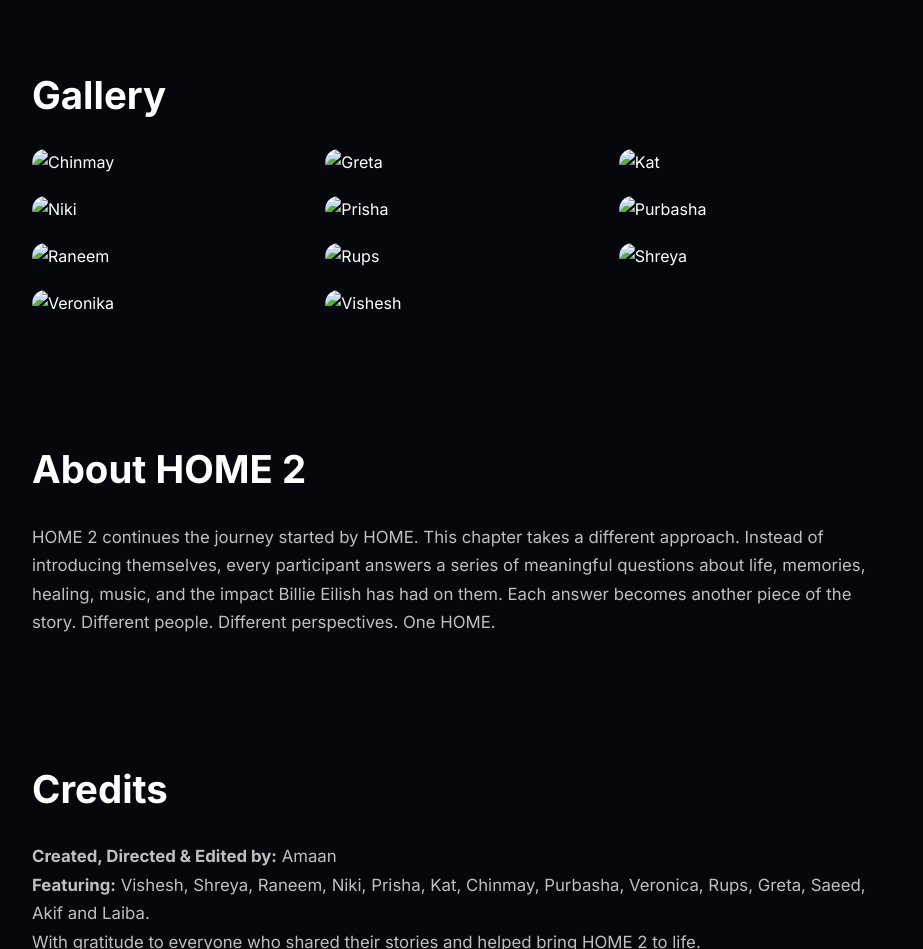
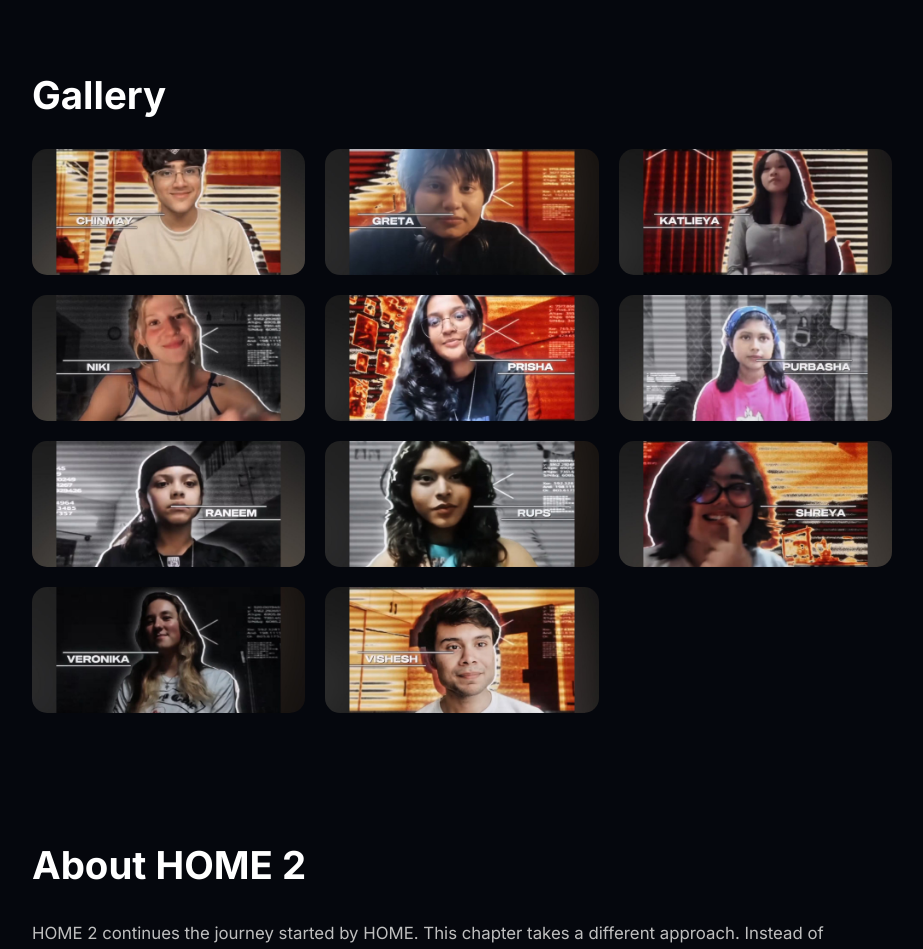
Before and after one commit to thereforeiamaan/HOME, a plain HTML site: page home2.html in a window 1280 px wide. Shown: the part 2770-3719 px from the top of the page, without its empty margins (178-1101 px from the left). Drawn offline with Linux system fonts and the light colour scheme.

Commit message:
Update home2.html

```diff
--- a/home2.html
+++ b/home2.html
@@ -97,21 +97,19 @@
 
     <h2>Gallery</h2>
 
-    <div class="gallery">
-
-        <img src="home 2 gallery/chinmay.jpg" alt="Chinmay">
-        <img src="home 2 gallery/greta.jpg" alt="Greta">
-        <img src="home 2 gallery/kat.jpg" alt="Kat">
-        <img src="home 2 gallery/niki.jpg" alt="Niki">
-        <img src="home 2 gallery/prisha.jpg" alt="Prisha">
-        <img src="home 2 gallery/purbasha.jpg" alt="Purbasha">
-        <img src="home 2 gallery/raneem.jpg" alt="Raneem">
-        <img src="home 2 gallery/rups.jpg" alt="Rups">
-        <img src="home 2 gallery/shreya.jpg" alt="Shreya">
-        <img src="home 2 gallery/veronika.jpg" alt="Veronika">
-        <img src="home 2 gallery/vishesh.jpg" alt="Vishesh">
-
-    </div>
+<div class="gallery">
+    <img src="chinmay.jpg" alt="Chinmay">
+    <img src="greta.jpg" alt="Greta">
+    <img src="kat.jpg" alt="Kat">
+    <img src="niki.jpg" alt="Niki">
+    <img src="prisha.jpg" alt="Prisha">
+    <img src="purbasha.jpg" alt="Purbasha">
+    <img src="raneem.jpg" alt="Raneem">
+    <img src="rups.jpg" alt="Rups">
+    <img src="shreya.jpg" alt="Shreya">
+    <img src="veronika.jpg" alt="Veronika">
+    <img src="vishesh.jpg" alt="Vishesh">
+</div>
 
 </section>
 
```
